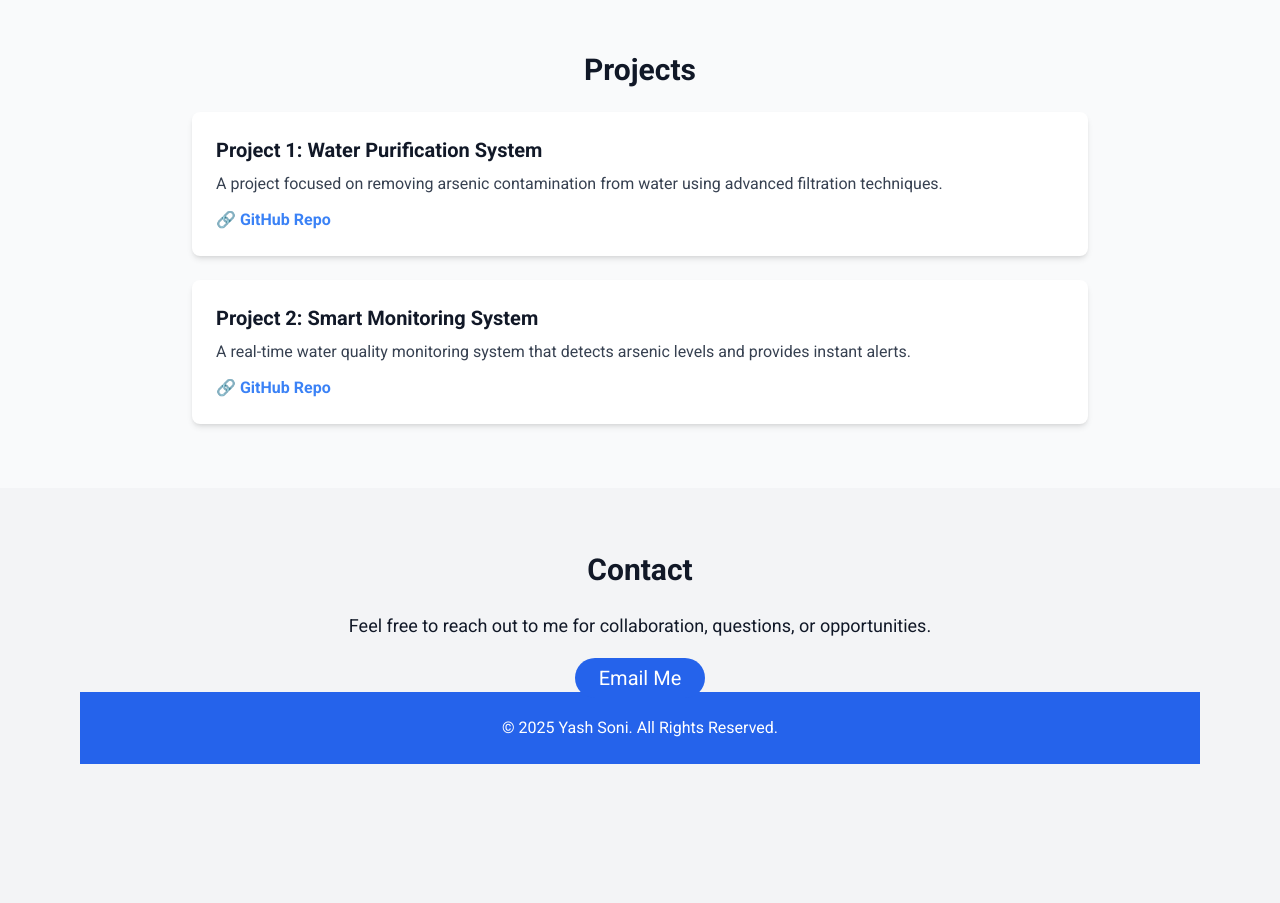
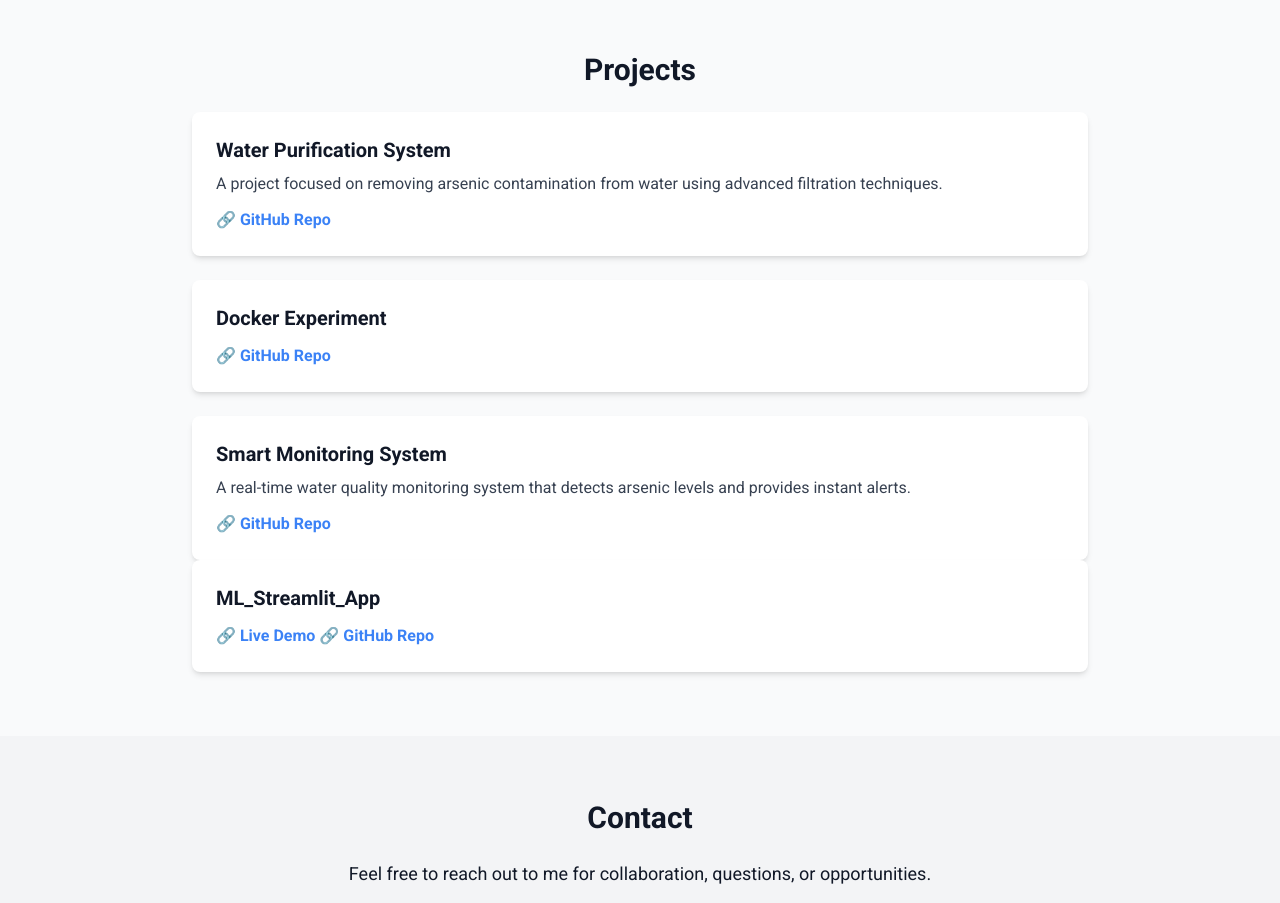
Before and after one commit to yashsoni144/Yash_Portfolio, a plain HTML site: page index.html in a window 1280 px wide. Shown: the part 1560-2463 px from the top of the page. Before the commit the page ends 2388 px from the top, so only its background shows below. Drawn offline with nearby package versions, Linux system fonts and the light colour scheme.

Commit message:
Update index.html

```diff
--- a/index.html
+++ b/index.html
@@ -109,7 +109,7 @@
 
       <!-- Project 1 -->
       <div class="bg-white shadow-md rounded-lg p-6 mb-6">
-        <h3 class="text-xl font-semibold mb-2">Project 1: Water Purification System</h3>
+        <h3 class="text-xl font-semibold mb-2">Water Purification System</h3>
         <p class="text-gray-700">
           A project focused on removing arsenic contamination from water using advanced filtration techniques.
         </p>
@@ -118,14 +118,35 @@
         </div>
       </div>
 
+      <div class="bg-white shadow-md rounded-lg p-6 mb-6">
+        <h3 class="text-xl font-semibold mb-2">Docker Experiment</h3>
+        <p class="text-gray-700">
+
+        </p>
+        <div class="mt-3">
+          <a href="https://github.com/yashsoni144/DockSpace.git" target="_blank" class="text-blue-500 font-semibold">🔗 GitHub Repo</a>
+        </div>
+      </div>
+
       <!-- Project 2 -->
       <div class="bg-white shadow-md rounded-lg p-6">
-        <h3 class="text-xl font-semibold mb-2">Project 2: Smart Monitoring System</h3>
+        <h3 class="text-xl font-semibold mb-2">Smart Monitoring System</h3>
         <p class="text-gray-700">
           A real-time water quality monitoring system that detects arsenic levels and provides instant alerts.
         </p>
         <div class="mt-3">
           <a href="https://github.com/your-username/project2" target="_blank" class="text-blue-500 font-semibold">🔗 GitHub Repo</a>
+        </div>
+      </div>
+
+      <div class="bg-white shadow-md rounded-lg p-6">
+        <h3 class="text-xl font-semibold mb-2">ML_Streamlit_App</h3>
+        <p class="text-gray-700">
+
+        </p>
+        <div class="mt-3">
+          <a href="https://appmlappproject-uurwbtag2cmbz9zqcdbaux.streamlit.app/" target="_blank" class="text-blue-500 font-semibold">🔗 Live Demo</a>
+          <a href="https://github.com/yashsoni144/Streamlit_ML_APP_Project.git" target="_blank" class="text-blue-500 font-semibold">🔗 GitHub Repo</a>
         </div>
       </div>
 
```
